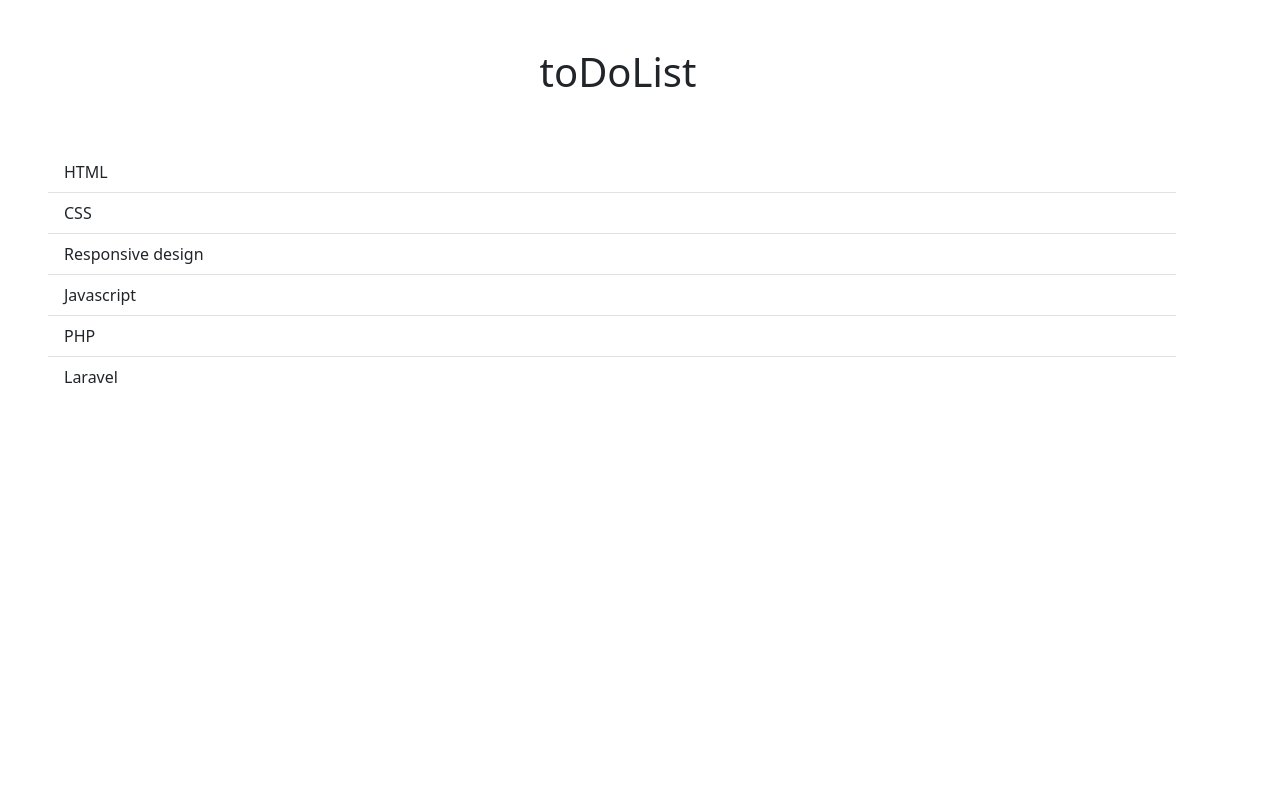
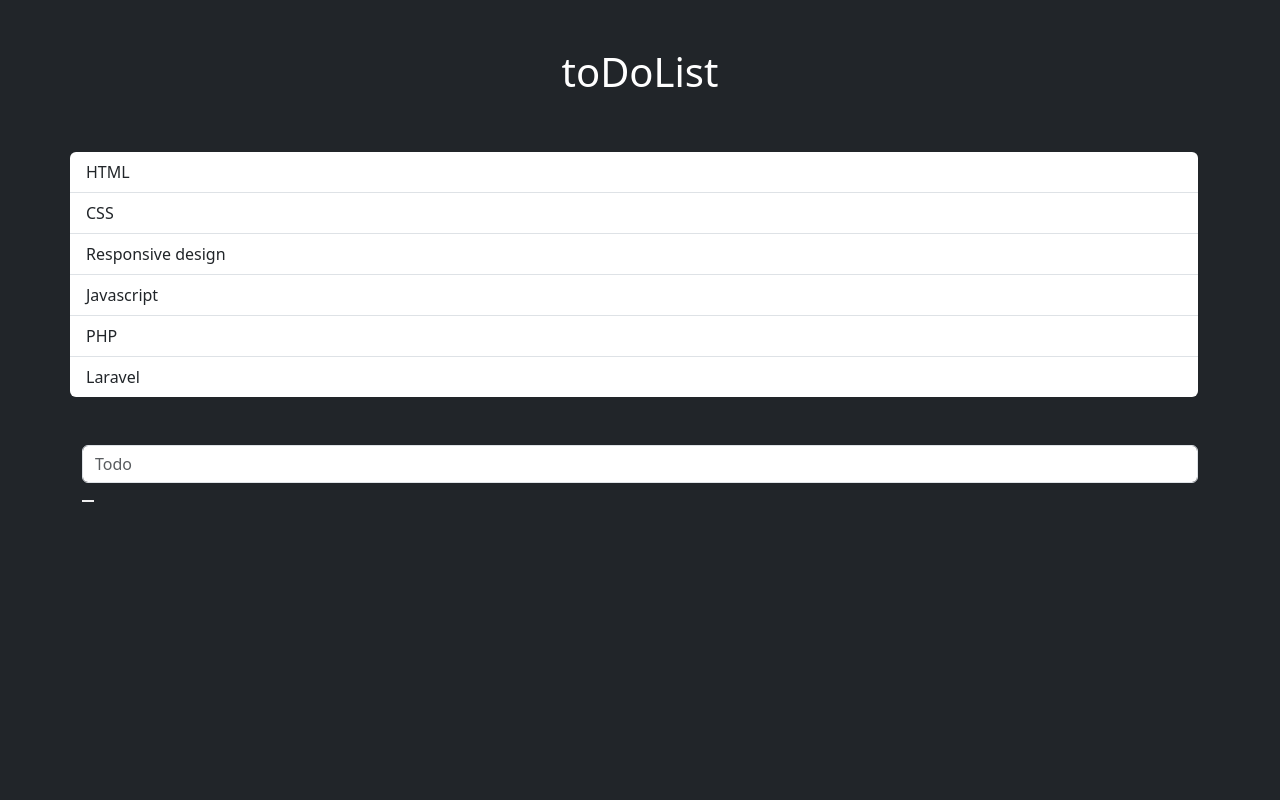
Before and after one commit to LunaLopis/php-todo-list-json, a PHP site: page / in a window 1280 px wide. Run offline with PHP 8.4, Linux system fonts and the light colour scheme; some libraries are stand-ins or nearby versions.

Commit message:
esercizio base completato

```diff
--- a/css/style.css
+++ b/css/style.css
@@ -0,0 +1,15 @@
+* {
+    margin: 0;
+    border: 0;
+    box-sizing: border-box;
+}
+
+
+.contenitore-uno {
+    width: 100vw;
+    height: 100vh;
+}
+
+.overflow-hidden {
+    overflow: hidden;
+}
--- a/data/todo_list.json
+++ b/data/todo_list.json
@@ -21,6 +21,6 @@
     },
     {
         "text": "Laravel",
-        "done": false
+        "done": true
     }
 ]
--- a/index.php
+++ b/index.php
@@ -14,25 +14,31 @@
      <title>Document</title>
 </head>
 <body>
-        <div class="contenitore-uno">
-            <div class="container m-5">
-               <div class="row  d-flex justify-content-center">
+        <div class="contenitore-uno bg-dark text-white">
+            <div class="container pt-5">
+               <div class="row d-flex justify-content-center">
+                   <div class="content">
                        <h1 class="text-center">toDoList</h1>
                    </div>
                 </div>
             </div>
 
+
             <div id="App">
-                <div class="container m-5 ">
-                <div class="row">
+                <div class="container pt-5">
+                <div class="row d-flex justify-content-center">
                     <div class="col-12">
-
-                    </div>
+                    </div class="content bg-danger">
                         <ul class="list-group list-group-flush border-1 rounded">
                             <li v-for="(item, index) in toDoList" :key="index" class="list-group-item">{{item.text}}
                             </li>
                         </ul>
                     </div>
+                </div>
+                <div class="container pt-5 overflow-hidden">
+                    <input type="text" @keyup.enter="updateList" v-model="toDoItem"
+                    placeholder="Todo" class="form-control">
+                    <button type="button" @click="updateList"></button>
                 </div>
 
             </div>
--- a/js/script.js
+++ b/js/script.js
@@ -2,10 +2,10 @@ const { createApp } = Vue;
 createApp({
     data() {
         return {
-            hello: 'hello',
-            todoItem: "",
-            toDoList: null,
+            toDoItem: null,
+            toDoList: [],
             apiUrl: 'server.php',
+            obj: null,
         }
     },
     mounted() {
@@ -14,6 +14,18 @@ createApp({
             this.toDoList = response.data;
         });
     },
-
+    methods: {
+        updateList() {
+            const data = {
+                toDoItem: this.toDoItem
+            }
+            axios.post(this.apiUrl, data, {
+                headers: { 'Content-Type': 'multipart/form-data' }
+            }).then((response) => {
+                this.toDoItem = '';
+                this.toDoList = response.data;
+            });
+        }
+    }
 
 }).mount('#App')
--- a/server.php
+++ b/server.php
@@ -5,9 +5,14 @@ header('Content-Type: application/json');
 $jsonData = file_get_contents('data/todo_list.json');
 
 // coverte il JSON in un array associativo
-$todoList = json_decode($jsonData, true);
+$toDoList = json_decode($jsonData, true);
 
-// ivia array
-echo json_encode($todoList);
+if (isset($_POST['toDoItem']) && $_POST['toDoItem'] !== '') {
+    $newItem = array('text' => $_POST['toDoItem'], 'done' => true);
+    $toDoList[] = $newItem;
+    file_put_contents('data/todo_list.json', json_encode($toDoList));
+}
+// invia array
+echo json_encode($toDoList);
 
 ?>
```
Lines whose indentation alone changed are shown as unchanged.
